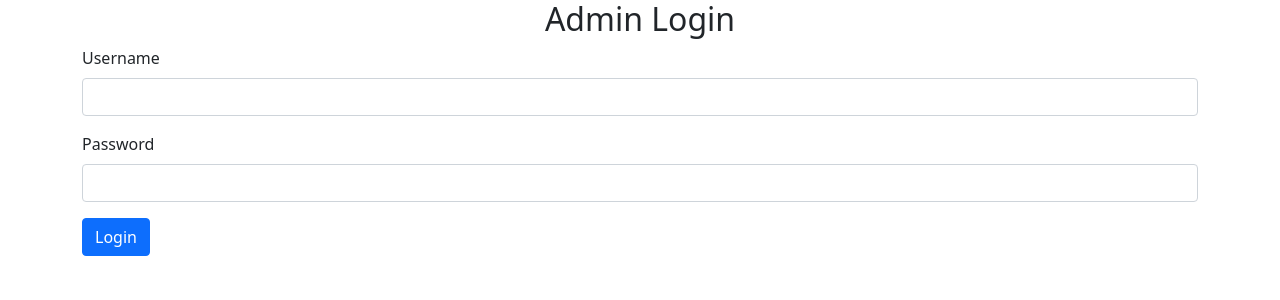
After one commit to everssun/4156_final_project_client_app, a Flask app: page /admin-login in a window 1280 px wide. The commit adds this page. Shown: the top 300 px of the page. Run offline with Flask 3, Linux system fonts and the light colour scheme; some libraries are stand-ins or nearby versions.

Commit message:
update homepage and admin_login and admin_center

```diff
--- a/4156_client_app/server.py
+++ b/4156_client_app/server.py
@@ -1,8 +1,11 @@
-from flask import Flask
+from flask import Flask, redirect, url_for, session
 from flask import render_template
 from flask import Response, request, jsonify
 
 app = Flask(__name__)
+
+admin_credentials = {'username': 'admin', 'password': '123456'}
+app.secret_key = 'debugTeam'
 
 current_id = 10
 
@@ -87,6 +90,35 @@ data = {
 def hello_world():
     return render_template('welcome.html')
 
+@app.route('/admin-login', methods=['GET', 'POST'])
+def admin_login():
+    if request.method == 'POST':
+        # Retrieve form data
+        entered_username = request.form['username']
+        entered_password = request.form['password']
+
+        # Check if entered credentials match the dummy admin credentials
+        if entered_username == admin_credentials['username'] and entered_password == admin_credentials['password']:
+            session['authenticated'] = True
+            return redirect(url_for('admin_center'))
+        else:
+            # Render the login page with an error message
+            return render_template('admin_login.html', error='Invalid username or password')
+
+    # Render the login page for GET requests
+    return render_template('admin_login.html', error=None)
+
+@app.route('/admin-center')
+def admin_center():
+    if not session.get('authenticated'):
+        return redirect(url_for('admin_login'))
+    return render_template('admin_center.html')
+
+@app.route('/admin-logout')
+def admin_logout():
+    session.pop('authenticated', None)
+    return redirect(url_for('admin_login'))
+
 @app.route('/add_company')
 def add_company():
     global data
--- a/4156_client_app/static/main.css
+++ b/4156_client_app/static/main.css
@@ -28,3 +28,13 @@
 .big3{font-weight: bold; font-size: 20px;}
 .bm{margin-bottom: 20px;}
 .padding{padding-top: 10px; padding-bottom: 10px;}
+.jumbotron {
+    background-image: url('images/banner.webp');
+    background-size: cover;
+    color: #ffffff;
+    padding: 100px 0;
+    height: 800px
+}
+.navbar-custom {
+    background-color: #1e2a78;
+}
--- /dev/null
+++ b/4156_client_app/templates/admin_login.html
@@ -0,0 +1,26 @@
+
+{% extends "layout.html" %}
+
+{% block content %}
+
+<div class="container login-container">
+    <form method="post">
+        <h2 class="text-center">Admin Login</h2>
+        {% if error %}
+            <div class="alert alert-danger" role="alert">
+                {{ error }}
+            </div>
+        {% endif %}
+        <div class="mb-3">
+            <label for="username" class="form-label">Username</label>
+            <input type="text" class="form-control" id="username" name="username" required>
+        </div>
+        <div class="mb-3">
+            <label for="password" class="form-label">Password</label>
+            <input type="password" class="form-control" id="password" name="password" required>
+        </div>
+        <button type="submit" class="btn btn-primary btn-block">Login</button>
+    </form>
+</div>
+
+{% endblock %}
--- a/4156_client_app/templates/layout.html
+++ b/4156_client_app/templates/layout.html
@@ -8,16 +8,16 @@
     <link rel="icon" href="data:,">
 
     <!-- jquery -->
-    <script src="http://code.jquery.com/jquery-3.3.1.min.js"></script>
-    <script src="https://code.jquery.com/ui/1.12.0/jquery-ui.min.js"></script>
-    <script type="text/javascript" src="{{ url_for('static', filename = 'search.js') }}"></script>
+    <script src="jquery-3.7.1.min.js"></script>
+    <!-- <script src="https://code.jquery.com/ui/1.12.0/jquery-ui.min.js"></script> -->
+    <!-- <script type="text/javascript" src="{{ url_for('static', filename = 'search.js') }}"></script>
     <script type="text/javascript" src="{{ url_for('static', filename = 'add_data.js') }}"></script>
-    <script type="text/javascript" src="{{ url_for('static', filename = 'edit.js') }}"></script>
+    <script type="text/javascript" src="{{ url_for('static', filename = 'edit.js') }}"></script> -->
     <link rel="stylesheet" href="http://code.jquery.com/ui/1.12.1/themes/base/jquery-ui.css">
 
     <!-- Bootstrap CSS -->
-    <link rel="stylesheet" href="https://stackpath.bootstrapcdn.com/bootstrap/4.2.1/css/bootstrap.min.css">
-
+    <link href="https://cdn.jsdelivr.net/npm/bootstrap@5.1.3/dist/css/bootstrap.min.css" rel="stylesheet" integrity="sha384-1BmE4kWBq78iYhFldvKuhfTAU6auU8tT94WrHftjDbrCEXSU1oBoqyl2QvZ6jIW3" crossorigin="anonymous">
+    <script src="https://cdn.jsdelivr.net/npm/bootstrap@5.1.3/dist/js/bootstrap.bundle.min.js" integrity="sha384-ka7Sk0Gln4gmtz2MlQnikT1wXgYsOg+OMhuP+IlRH9sENBO0LRn5q+8nbTov4+1p" crossorigin="anonymous"></script>
 
     <link rel="stylesheet" href="{{url_for('static', filename='main.css')}}">
 
@@ -25,7 +25,7 @@
 
 <body>
 
-    <div class="container" id="empty">
+    <div class="container-fluid" style="padding-left: 0; padding-right: 0;" id="empty">
         {% block content %}
         {% endblock %}
     </div>
```
Also changed, not shown: 4156_client_app/requirements.txt (added, +7 -0 lines), 4156_client_app/templates/admin_center.html (added, +32 -0 lines), 4156_client_app/templates/welcome.html (+29 -7 lines), 4156_client_app/static/images/banner.webp (added).
